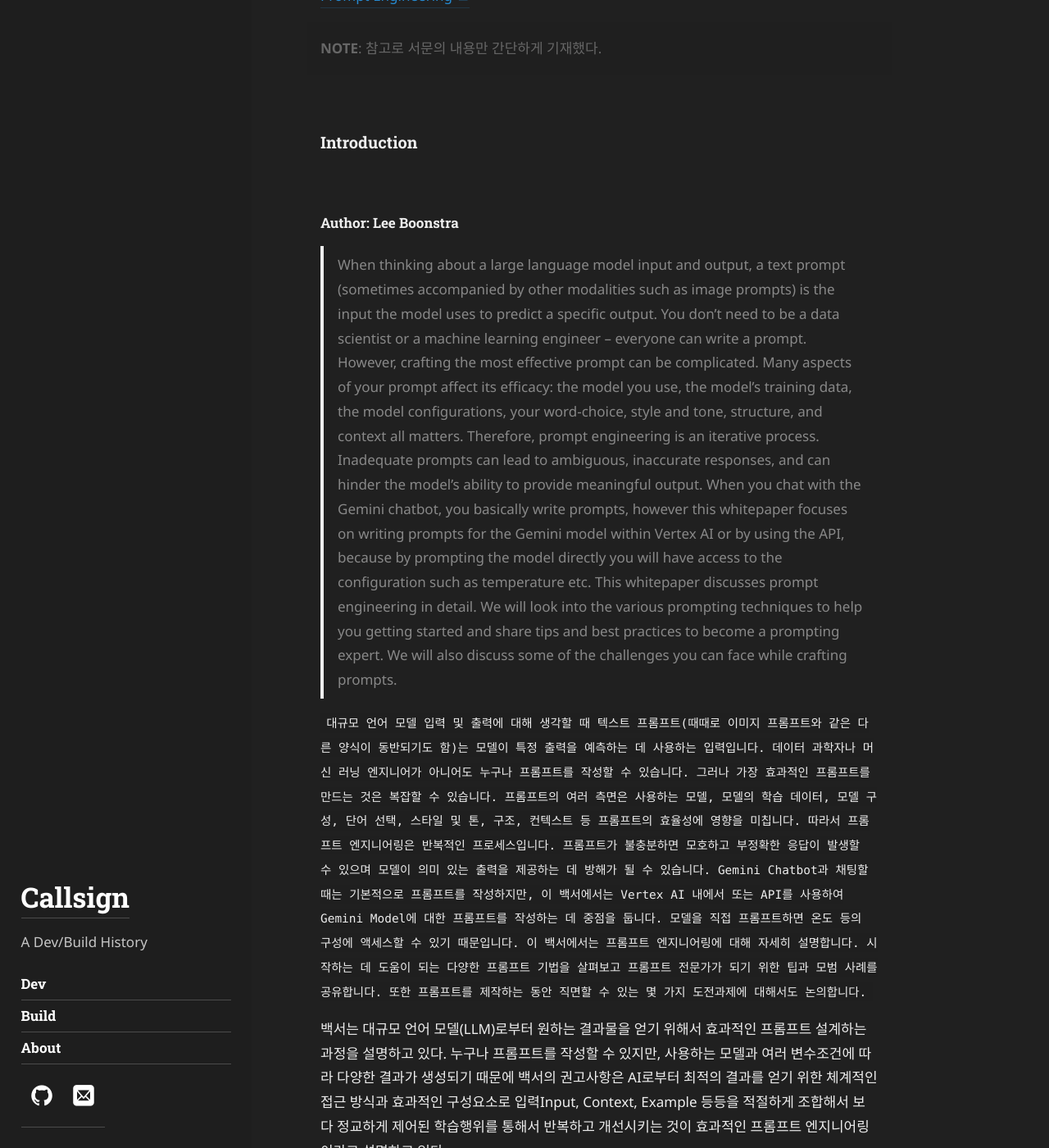
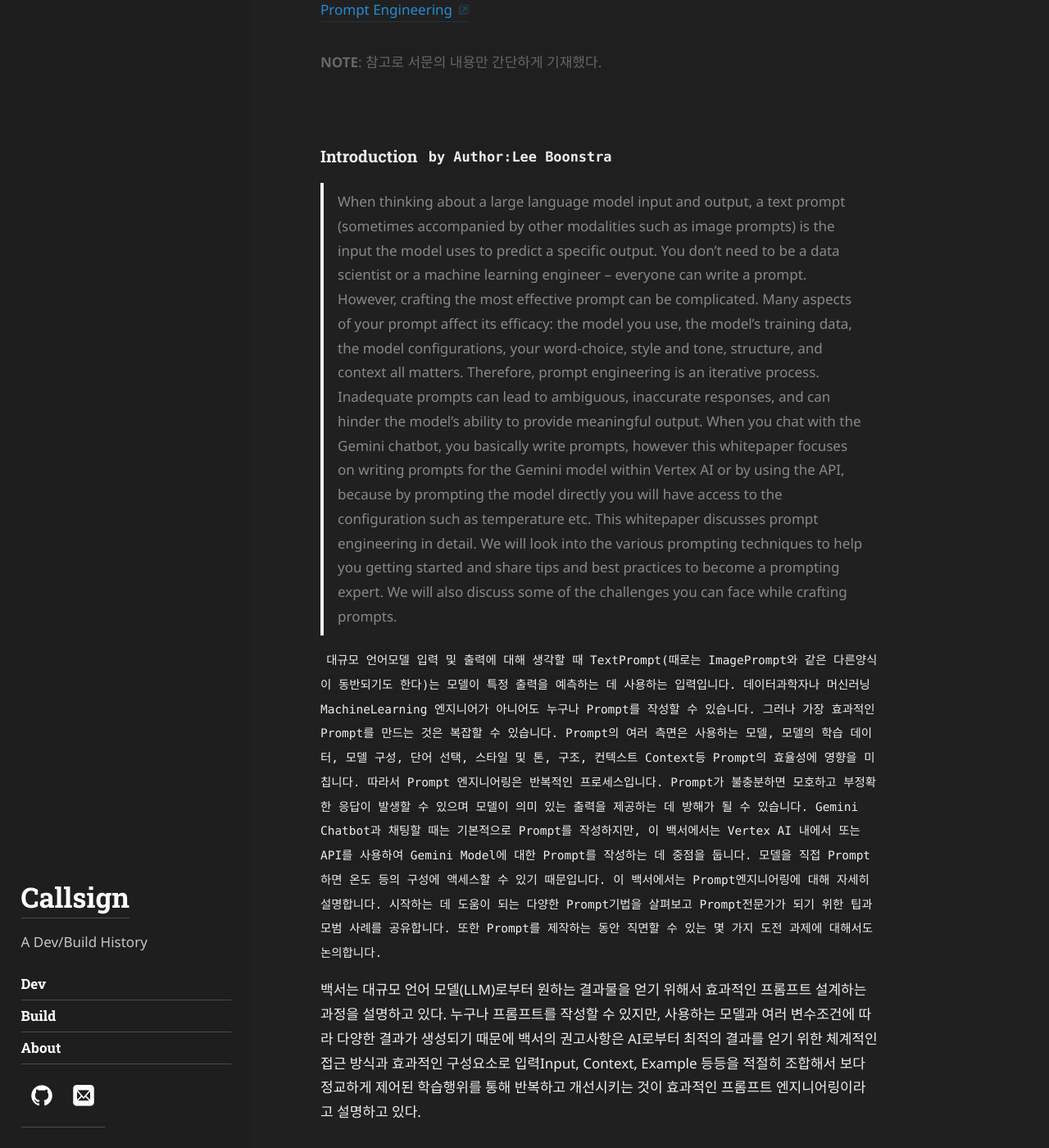
Before and after one commit to callsign88/callsign88.github.io, a Jekyll site: the page built from _posts/2025-11-30-Post-dev.md, in a window 1280 px wide and 1400 px high, scrolled down 438 px. Shown: the whole window at 82% size. Built offline with Jekyll 4.4.1, drawn with Linux system fonts in a browser that asks for light colours; some web fonts are replaced; some of the changed text lies outside the part shown.

Commit message:
Update Post-dev: refine introduction, author info, and add styled Kaggle link

```diff
--- a/_posts/2025-11-30-Post-dev.md
+++ b/_posts/2025-11-30-Post-dev.md
@@ -9,6 +9,8 @@
 ---
 
 
+
+<a href="https://www.kaggle.com" style="color:#f5e9ae;">Kaggle</a>사이트 올라온 파일의 link로 첨부한다.
 <sapn style="color:#f5e9ae;">Kaggle</sapn><a herf="https://www.kaggle.com"></a>사이트 올라온 파일의 link로 첨부한다.
 
 [Prompt Engineering](https://www.kaggle.com/whitepaper-prompt-engineering?_bhlid=a2bfce2cac67662098bd85a241e7cb000576e5d4)
@@ -18,12 +20,11 @@
 {:.message}
 
 
-### Introduction
-##### Author: Lee Boonstra
+### Introduction `by Author:Lee Boonstra`
 
   > When thinking about a large language model input and output, a text prompt (sometimes accompanied by other modalities such as image prompts) is the input the model uses to predict a specific output. You don’t need to be a data scientist or a machine learning engineer – everyone can write a prompt. However, crafting the most effective prompt can be complicated. Many aspects of your prompt affect its efficacy: the model you use, the model’s training data, the model configurations, your word-choice, style and tone, structure, and context all matters. Therefore, prompt engineering is an iterative process. Inadequate prompts can lead to ambiguous, inaccurate responses, and can hinder the model’s ability to provide meaningful output. When you chat with the Gemini chatbot, you basically write prompts, however this whitepaper focuses on writing prompts for the Gemini model within Vertex AI or by using the API, because by prompting the model directly you will have access to the configuration such as temperature etc. This whitepaper discusses prompt engineering in detail. We will look into the various prompting techniques to help you getting started and share tips and best practices to become a prompting expert. We will also discuss some of the challenges you can face while crafting prompts.
 
 
-`대규모 언어 모델 입력 및 출력에 대해 생각할 때 텍스트 프롬프트(때때로 이미지 프롬프트와 같은 다른 양식이 동반되기도 함)는 모델이 특정 출력을 예측하는 데 사용하는 입력입니다. 데이터 과학자나 머신 러닝 엔지니어가 아니어도 누구나 프롬프트를 작성할 수 있습니다. 그러나 가장 효과적인 프롬프트를 만드는 것은 복잡할 수 있습니다. 프롬프트의 여러 측면은 사용하는 모델, 모델의 학습 데이터, 모델 구성, 단어 선택, 스타일 및 톤, 구조, 컨텍스트 등 프롬프트의 효율성에 영향을 미칩니다. 따라서 프롬프트 엔지니어링은 반복적인 프로세스입니다. 프롬프트가 불충분하면 모호하고 부정확한 응답이 발생할 수 있으며 모델이 의미 있는 출력을 제공하는 데 방해가 될 수 있습니다. Gemini Chatbot과 채팅할 때는 기본적으로 프롬프트를 작성하지만, 이 백서에서는 Vertex AI 내에서 또는 API를 사용하여 Gemini Model에 대한 프롬프트를 작성하는 데 중점을 둡니다. 모델을 직접 프롬프트하면 온도 등의 구성에 액세스할 수 있기 때문입니다. 이 백서에서는 프롬프트 엔지니어링에 대해 자세히 설명합니다. 시작하는 데 도움이 되는 다양한 프롬프트 기법을 살펴보고 프롬프트 전문가가 되기 위한 팁과 모범 사례를 공유합니다. 또한 프롬프트를 제작하는 동안 직면할 수 있는 몇 가지 도전과제에 대해서도 논의합니다.`
+`대규모 언어모델 입력 및 출력에 대해 생각할 때 TextPrompt(때로는 ImagePrompt와 같은 다른양식이 동반되기도 한다)는 모델이 특정 출력을 예측하는 데 사용하는 입력입니다. 데이터과학자나 머신러닝MachineLearning 엔지니어가 아니어도 누구나 Prompt를 작성할 수 있습니다. 그러나 가장 효과적인 Prompt를 만드는 것은 복잡할 수 있습니다. Prompt의 여러 측면은 사용하는 모델, 모델의 학습 데이터, 모델 구성, 단어 선택, 스타일 및 톤, 구조, 컨텍스트 Context등 Prompt의 효율성에 영향을 미칩니다. 따라서 Prompt 엔지니어링은 반복적인 프로세스입니다. Prompt가 불충분하면 모호하고 부정확한 응답이 발생할 수 있으며 모델이 의미 있는 출력을 제공하는 데 방해가 될 수 있습니다. Gemini Chatbot과 채팅할 때는 기본적으로 Prompt를 작성하지만, 이 백서에서는 Vertex AI 내에서 또는 API를 사용하여 Gemini Model에 대한 Prompt를 작성하는 데 중점을 둡니다. 모델을 직접 Prompt하면 온도 등의 구성에 액세스할 수 있기 때문입니다. 이 백서에서는 Prompt엔지니어링에 대해 자세히 설명합니다. 시작하는 데 도움이 되는 다양한 Prompt기법을 살펴보고 Prompt전문가가 되기 위한 팁과 모범 사례를 공유합니다. 또한 Prompt를 제작하는 동안 직면할 수 있는 몇 가지 도전 과제에 대해서도 논의합니다.`
 
-백서는 대규모 언어 모델(LLM)로부터 원하는 결과물을 얻기 위해서 효과적인 프롬프트 설계하는 과정을 설명하고 있다. 누구나 프롬프트를 작성할 수 있지만, 사용하는 모델과 여러 변수조건에 따라 다양한 결과가 생성되기 때문에 백서의 권고사항은 AI로부터 최적의 결과를 얻기 위한 체계적인 접근 방식과 효과적인 구성요소로 입력Input, Context, Example 등등을 적절하게 조합해서 보다 정교하게 제어된 학습행위를 통해서 반복하고 개선시키는 것이 효과적인 프롬프트 엔지니어링이라고 설명하고 있다.
+백서는 대규모 언어 모델(LLM)로부터 원하는 결과물을 얻기 위해서 효과적인 프롬프트 설계하는 과정을 설명하고 있다. 누구나 프롬프트를 작성할 수 있지만, 사용하는 모델과 여러 변수조건에 따라 다양한 결과가 생성되기 때문에 백서의 권고사항은 AI로부터 최적의 결과를 얻기 위한 체계적인 접근 방식과 효과적인 구성요소로 입력Input, Context, Example 등등을 적절히 조합해서 보다 정교하게 제어된 학습행위를 통해 반복하고 개선시키는 것이 효과적인 프롬프트 엔지니어링이라고 설명하고 있다.
```
